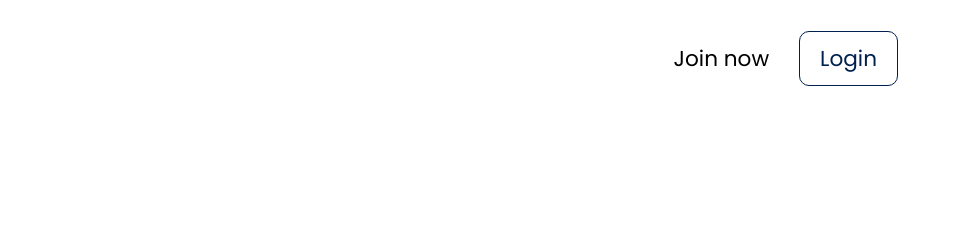
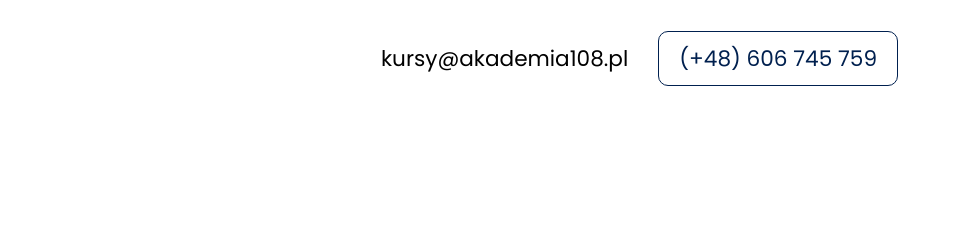
Before and after one commit to lbadocha87/landing, a plain HTML site: page index.html in a window 1280 px wide. Shown: the top 234 px of the page, 322-1280 px from the left. Drawn offline with Linux system fonts and the light colour scheme; files whose address does not match are found by name.

Commit message:
menu buttons: email & tel

```diff
--- a/index.html
+++ b/index.html
@@ -31,8 +31,8 @@
                 <li class="nav-item"><a href="">Mentors</a></li>
             </ul> -->
                 <ul class="nav-menu">
-                    <li class="nav-item"><a href="">Join now</a></li>
-                    <li class="nav-item"><a href="" class="btn btn-secondary">Login</a></li>
+                    <li class="nav-item"><a href="mailto:kursy@akademia108.pl">kursy@akademia108.pl</a></li>
+                    <li class="nav-item"><a href="tel:+48606745759" class="btn btn-secondary">(+48) 606 745 759</a></li>
                 </ul>
             </div>
         </nav>
@@ -48,7 +48,7 @@
                         </header>
                         <p class="text-large">Zrealizowaliśmy wspólnie z Urzędami Pracy <span>ponad 200</span> kursów.
                         </p>
-                        <a href="tel:+48606745759" class="btn btn-primary">+48 606 745 759</a>
+                        <a href="tel:+48606745759" class="btn btn-primary">(+48) 606 745 759</a>
                         <a href="mailto:kursy@akademia108.pl" class="btn btn-primary">kursy@akademia108.pl</a>
                     </div>
                     <div class="col-40">
```
